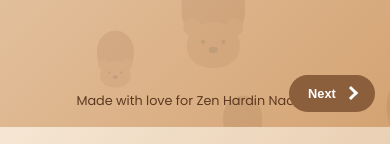
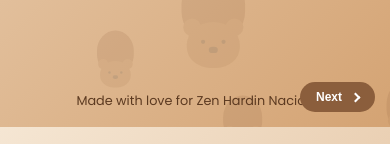
Before and after one commit to nacionromuloian/ZenBirthday, a plain HTML site: page index.html in a window 390 px wide. Shown: the part 717-861 px from the top of the page. Drawn offline with nearby package versions, Linux system fonts and the light colour scheme.

Commit message:
UI: Reduce next button size on mobile

```diff
--- a/style.css
+++ b/style.css
@@ -495,7 +495,14 @@ section .container {
     .btn-next-slide {
         bottom: 15px;
         right: 15px;
-        padding: 0.7rem 1.2rem;
-        font-size: 0.8rem;
+        padding: 0.5rem 1rem;
+        font-size: 0.75rem;
+    }
+
+    .btn-next-slide .arrow {
+        width: 7px;
+        height: 7px;
+        border-top: 2px solid white;
+        border-right: 2px solid white;
     }
 }
```
